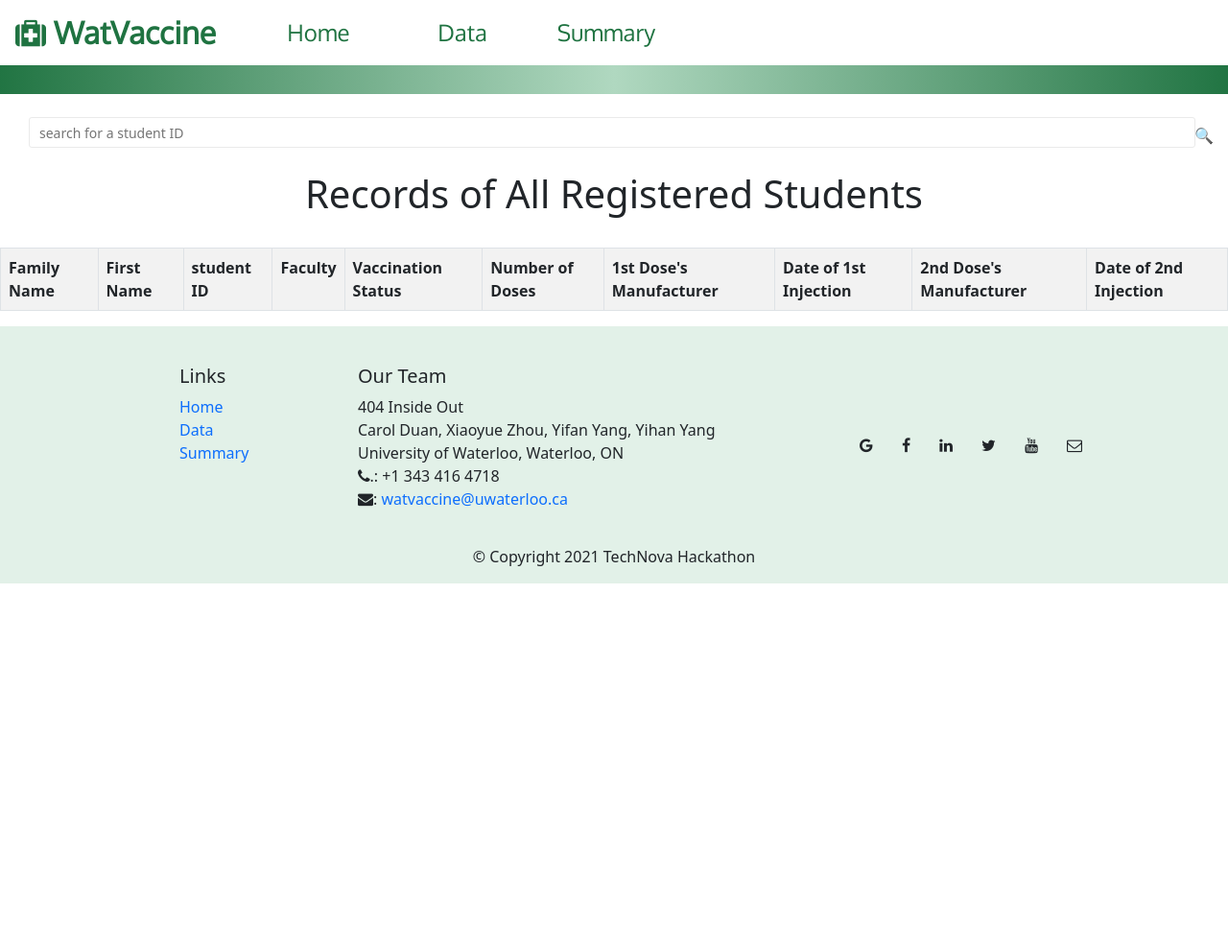
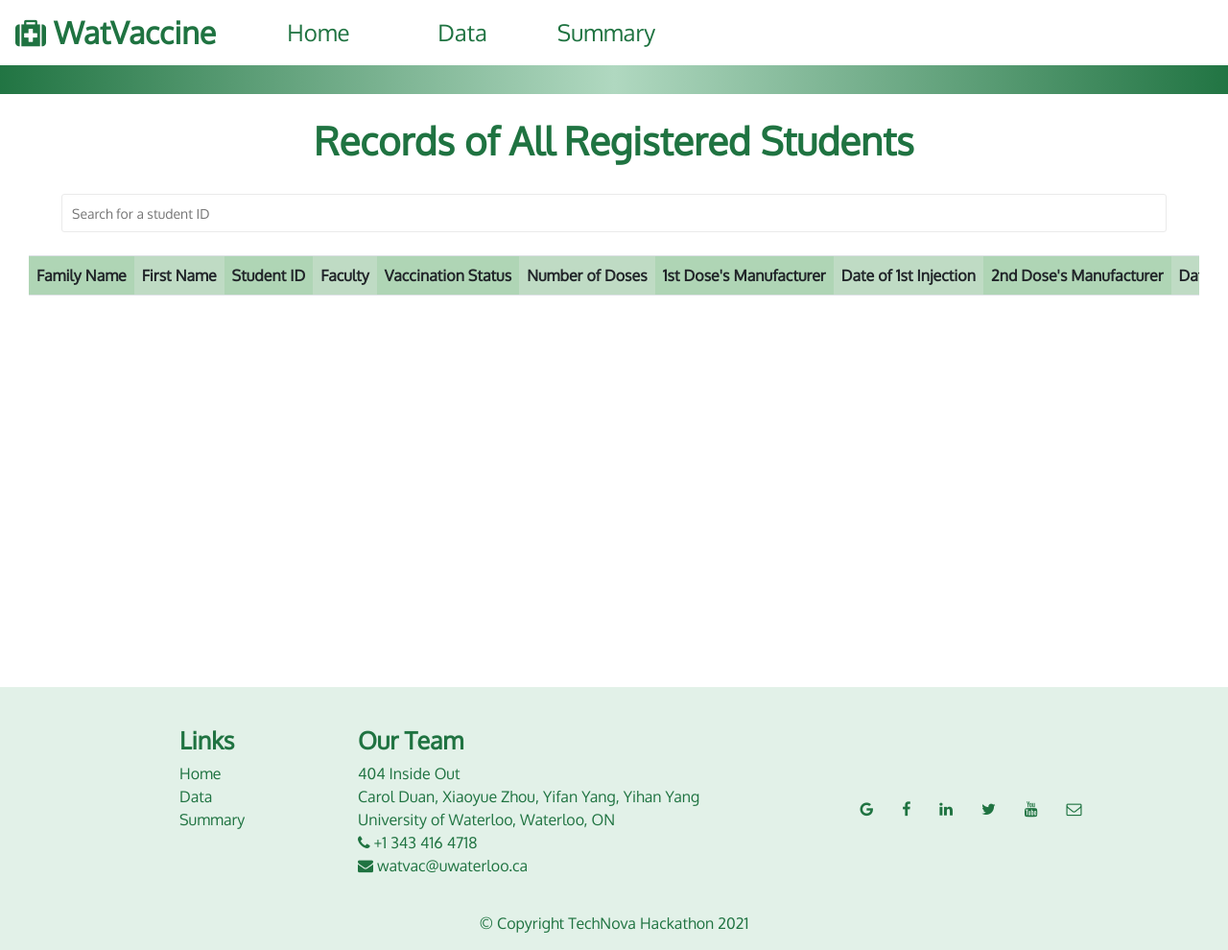
Before and after one commit to CCarolD/technova, a website: page table.html in a window 1280 px wide. Shown: the whole page at 96% size. Before the commit the page ends 800 px from the top, so only its background shows below. Drawn offline with nearby package versions, Linux system fonts and the light colour scheme; no server answers.

Commit message:
feature design completed

```diff
--- a/css/index.scss
+++ b/css/index.scss
@@ -36,6 +36,11 @@ $card-border-radius: 10px;
     }
     font-family: 'Oxygen', sans-serif;
     font-size: 1.2em;
+}
+
+.card.col-12 {
+    border: none;
+    box-shadow: 5px 5px 5px #8c968e;
 }
 
 .btn-primary {
--- a/css/style.scss
+++ b/css/style.scss
@@ -143,29 +143,58 @@ button.navbar-toggler {
     height: $h;
 }
 
-.banner-1 {
-    @include setColorBlock($site-c1);
+h1 {
+    font-family: 'Oxygen', sans-serif;
+    font-weight: bold;
+    color: #1f7341;
+    text-align: center;
+    @media (max-width: 525px) {
+        font-size: 25px;
+    }
 }
 
-.banner-2 {
-    @include setColorBlock($site-c2);
+.scrolls {
+    height: 400px;
+    overflow-x: auto;
+    overflow-y: auto;
+    margin-left: 30px;
+    margin-right: 30px;
+    margin-bottom: 50px;
+    box-sizing: border-box;
+    white-space:nowrap;
+    display: flex;
+    justify-content: center;
+    position: relative;
 }
 
-.banner-3 {
-    @include setColorBlock($site-c3);
-}
-
-.banner-4 {
-    @include setColorBlock($site-c4);
-}
-
-h1 {
+th {
+    position: sticky;
+    top: 0;
+    z-index: 2;
     text-align: center;
 }
 
+th#one, th#three, th#five, th#seven, th#nine {
+    background:rgb(184, 224, 191)!important;
+    opacity: 1 !important;
+    border: none;
+}
+th#two, th#four, th#six, th#eight, th#ten {
+    background:rgb(201, 231, 206)!important;
+    opacity: 1 !important;
+    border: none;
+}
+
 table {
+    box-sizing: border-box;
+    font-family: 'Oxygen', sans-serif;
+    display:inline-block;
+    *display:inline;
+    vertical-align:center;
+    border-collapse: separate;
+    border-spacing: 0;
+    border-collapse: collapse;
     width: 100%;
-    margin-right: 20px;
 }
 
 button {
@@ -174,9 +203,10 @@ button {
 
 td {
     font-weight: bold;
-    border: 1px solid black;
     padding: 10px;
     text-align: center;
+    border-bottom: 1px rgb(196, 204, 196)solid;
+    border-right: 1px rgb(196, 204, 196)solid;
 }
 
 td {
@@ -184,30 +214,71 @@ td {
 }
 
 #searchBar {
-    width: 95%;
-    height: 32px;
+    width: 90%;
+    height: 40px;
     border-radius: 3px;
     border: 1px solid #eaeaea;
     padding: 5px 10px;
     font-size: 14px;
     margin-left: 30px;
+    margin-right: 30px;
+    font-family: 'Oxygen', sans-serif;
 }
 
 #searchWrapper {
-    position: relative;
-}
-
-#searchWrapper::after {
-    content: '🔍';
-    position: absolute;
-    top: 7px;
-    right: 15px;
+    display: flex;
+    justify-content: center;
 }
 
 footer {
+    font-family: 'Oxygen', sans-serif;
+    color: $site-c4 !important;
     background-color: $site-c1;
     padding-top: 20px;
     .row {
         margin: 20px 0 0 0;
     }
+    .list-unstyled a, address>a{
+        color: $site-c4;
+    }
+    .list-unstyled a:hover,
+    .list-unstyled a:focus,
+    address>a:hover,
+    address>a:focus,
+    .text-center a:hover,
+    .text-center a:focus {
+        background-image: none;
+        color: #67b186 !important;
+        text-shadow: none;
+        border-radius: 0;
+    }
+    .text-center a {
+        color: $site-c4;
+    }
+    h5 {
+        font-weight: bold;
+        font-size: 25px;
+    }
 }
+
+.tableFixHead    { overflow: auto; height: 100px; }
+.tableFixHead th { position: sticky; top: 0; }
+
+th, td { padding: 8px 16px; }
+th     { background:#eee; }
+
+.scroll-2 {
+    overflow-x: auto;
+    overflow-y: auto;
+    margin-bottom: 65px;
+    box-sizing: border-box;
+    white-space:nowrap;
+    display: flex;
+    justify-content: center;
+    position: relative;
+}
+
+#charts {
+    display:inline-block;
+    *display:inline;
+}
--- a/footer.html
+++ b/footer.html
@@ -15,8 +15,8 @@
           404 Inside Out<br>
           Carol Duan, Xiaoyue Zhou, Yifan Yang, Yihan Yang<br>
           University of Waterloo, Waterloo, ON<br>
-          <i class="fa fa-phone"></i>.: +1 343 416 4718<br>
-          <i class="fa fa-envelope"></i>: <a href="mailto:watvaccine@uwaterloo.ca">watvaccine@uwaterloo.ca</a>
+          <i class="fa fa-phone"></i>  +1 343 416 4718<br>
+          <i class="fa fa-envelope"></i>  <a href="mailto:watvac@uwaterloo.ca">watvac@uwaterloo.ca</a>
         </address>
       </div>
       <div class="col-12 col-sm-4 align-self-center">
@@ -32,7 +32,7 @@
     </div>
     <div class="row justify-content-center">
       <div class="col-auto">
-        <p>© Copyright 2021 TechNova Hackathon</p>
+        <p>© Copyright TechNova Hackathon 2021</p>
       </div>
     </div>
   </div>
--- a/js/summary.js
+++ b/js/summary.js
@@ -35,7 +35,11 @@ async function drawChart() {
         ]);
 
         var options = {
-            title: 'Total Number of Vaccines Students Taken'
+            fontName: 'Oxygen',
+            fontSize: 14.5,
+            titleTextStyle: {fontSize: 18},
+            title: 'Total Number of Vaccines Students Taken',
+            position: 'left'
         };
 
         var chart = new google.visualization.PieChart(document.getElementById('chart_div'));
@@ -49,6 +53,7 @@ async function drawChart() {
                 value: vacDistribution[vacMap[vacTypeArr[i]]]
             });
         }
+
         console.log(tableData); //这里的数据可以用来画个表格
     });
 
@@ -82,8 +87,16 @@ async function drawChart() {
             chart: {
                 title: 'Types of Vaccine',
                 subtitle: '@ University of Waterloo Health Centre',
+                fontName: 'Oxygen',
+                position: 'bottom',
+
             },
-            bars: '' // Required for Material Bar Charts.
+            titleTextStyle: {fontSize: 18, color: 'black', bold: true},
+            bars: '', // Required for Material Bar Charts.
+            fontName: 'Oxygen',
+            fontSize: 13,
+            titlePosition: 'none',
+            legend: {position: "none"}
         };
 
         var chart = new google.charts.Bar(document.getElementById('barchart_div'));
@@ -101,6 +114,10 @@ async function drawChart() {
         var options = {
             title: 'Percentage of Fully Vaccined Students',
             pieHole: 0.4,
+            fontName: 'Oxygen',
+            fontSize: 14.5,
+            titleTextStyle: {fontSize: 18},
+            position: 'right'
         };
 
         var chart = new google.visualization.PieChart(document.getElementById('fully_vaccined_div'));
--- a/table.html
+++ b/table.html
@@ -33,31 +33,32 @@
 <body>
   <div id="navBar"></div>
   <br />
-  <div id="searchWrapper">
-    <input type="text" name="searchBar" id="searchBar" placeholder="search for a student ID" />
-  </div>
-  <!--<button type="button" class="btn btn-primary" id="search-btn">Search</button>-->
-  <br />
   <div>
       <h1>Records of All Registered Students</h1>
       <br />
+      <div id="searchWrapper">
+        <input type="text" name="searchBar" id="searchBar" placeholder="Search for a student ID" />
+      </div>
+      <br />
+      <div class="scrolls">
         <table class="table table-bordered table-striped">
           <tr>
-            <th>Family Name</th>
-            <th>First Name</th>
-            <th>student ID</th>
-            <th>Faculty</th>
-            <th>Vaccination Status</th>
-            <th>Number of Doses</th>
-            <th>1st Dose's Manufacturer</th>
-            <th>Date of 1st Injection</th>
-            <th>2nd Dose's Manufacturer</th>
-            <th>Date of 2nd Injection</th>
+              <th id="one">Family Name</th>
+              <th id="two">First Name</th>
+              <th id="three">Student ID</th>
+              <th id="four">Faculty</th>
+              <th id="five">Vaccination Status</th>
+              <th id="six">Number of Doses</th>
+              <th id="seven">1st Dose's Manufacturer</th>
+              <th id="eight">Date of 1st Injection</th>
+              <th id="nine">2nd Dose's Manufacturer</th>
+              <th id="ten">Date of 2nd Injection</th>
           </tr>
           <tbody id="myTable">
 
           </tbody>
         </table>
+    </div>
   </div>
 
   <div id="footer"></div>
```
Also changed, not shown: index.html (+0 -19 lines), navbar.html (+0 -7 lines), summary.html (+12 -6 lines), css/index.css, css/style.css. Lines whose indentation alone changed are shown as unchanged.
